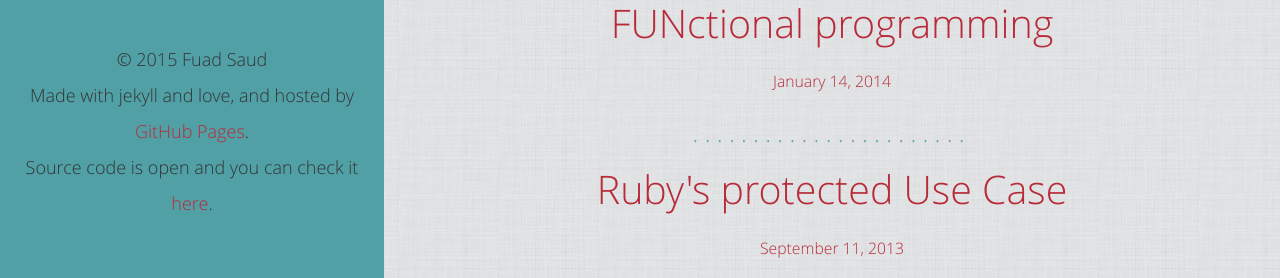
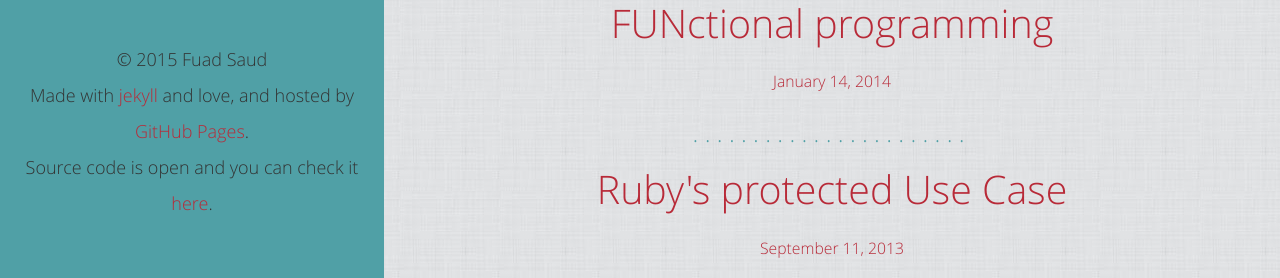
Before and after one commit to fuadsaud/fuadsaud.github.io, a Jekyll site: the page built from index.html, in a window 1280 px wide. Shown: the part 409-687 px from the top of the page. Built offline with Jekyll 4.4.1, drawn with Linux system fonts in a browser that asks for light colours; part of the change alters nothing that is shown.

```diff
--- a/_includes/copyright.html
+++ b/_includes/copyright.html
@@ -1,7 +1,8 @@
 <p>
     © {{ site.time | date: '%Y' }} {{ site.author.name }}<br>
-    Made with jekyll and love, and hosted by
-    <a href="//pages.github.com">GitHub Pages</a>.<br>
+    Made with <a href="//jekyllrb.com" target="_blank">jekyll</a>
+    and love, and hosted by
+    <a href="//pages.github.com" target="_blank">GitHub Pages</a>.<br>
     Source code is open and you can check it
     <a href="{{ site.repo_url }}" target="_blank">here</a>.<br>
 </p>
```
